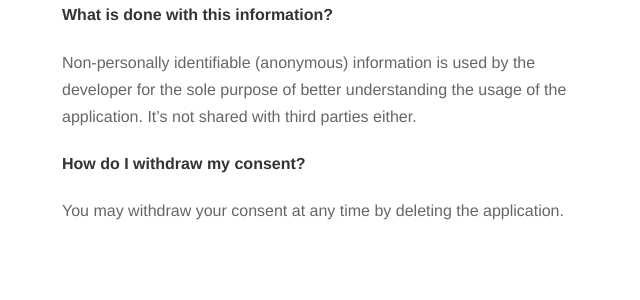
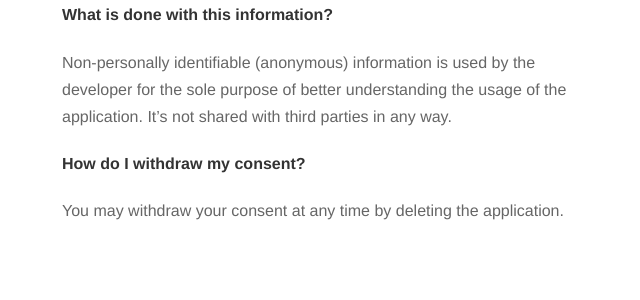
Before and after one commit to j-gao/j-gao.github.io, a Jekyll site: the page built from _posts/2020-01-01-privacy-policy-sugar.markdown, in a window 1280 px wide. Shown: the part 733-1033 px from the top of the page, without its empty margins (318-958 px from the left). Built offline with Jekyll 4.4.1, drawn with Linux system fonts in a browser that asks for light colours; nearby versions of some CDN libraries.

Commit message:
Update 2020-01-01-privacy-policy-sugar.markdown

```diff
--- a/_posts/2020-01-01-privacy-policy-sugar.markdown
+++ b/_posts/2020-01-01-privacy-policy-sugar.markdown
@@ -15,7 +15,7 @@ For more information on what type of information Firebase collects, please visit
 
 
 #### What is done with this information?
-Non-personally identifiable (anonymous) information is used by the developer for the sole purpose of better understanding the usage of the application. It's not shared with third parties either.
+Non-personally identifiable (anonymous) information is used by the developer for the sole purpose of better understanding the usage of the application. It's not shared with third parties in any way.
 
 #### How do I withdraw my consent?
 You may withdraw your consent at any time by deleting the application.
```
